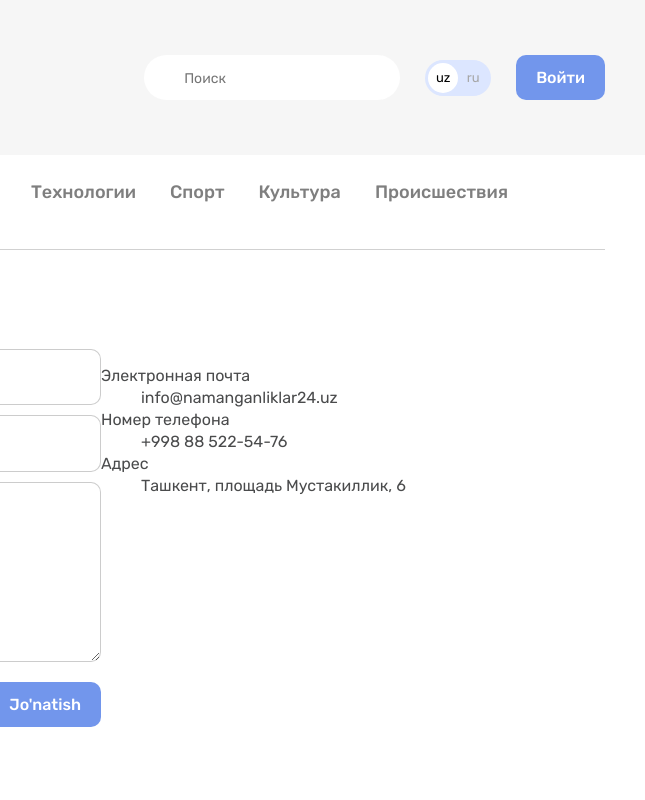
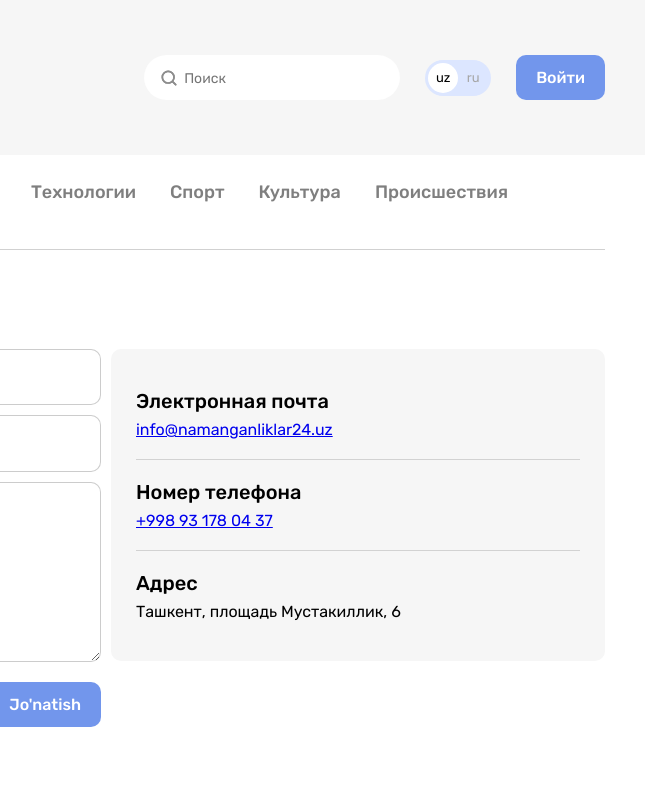
Before and after one commit to musavvir0437/N24-Musavvir, a plain HTML site: page contact.html in a window 1280 px wide. Shown: the top 800 px of the page, 635-1280 px from the left. Drawn offline with Linux system fonts and the light colour scheme.

Commit message:
add bg img

```diff
--- a/contact.html
+++ b/contact.html
@@ -111,11 +111,13 @@
             <dl class="contact-page-definitions-card  definitions-card">
               <div class="definitons-card-item">
                 <dt class="definitons-card-title">Электронная почта</dt>
-                <dd class="definitons-card-value">info@namanganliklar24.uz</dd>
+                <dd class="definitons-card-value"><a
+                    href="./mailto:info@namanganliklar24.uz?subject=n24.uz%20saytidan%20xabar">info@namanganliklar24.uz</a>
+                </dd>
               </div>
               <div class="definitons-card-item">
                 <dt class="definitons-card-title">Номер телефона</dt>
-                <dd class="definitons-card-value">+998 88 522-54-76</dd>
+                <dd class="definitons-card-value"><a href="tel:+998931780437">+998 93 178 04 37</a></dd>
               </div>
               <div class="definitons-card-item">
                 <dt class="definitons-card-title"> Адрес</dt>
--- a/css/style.css
+++ b/css/style.css
@@ -150,11 +150,14 @@ img {
   padding-right: 20px;
   padding-bottom: 13px;
   padding-left: 40px;
-
   border-radius: 60px;
   border: 0;
   font-size: 14px;
   line-height: normal;
+  background-image: url("../img/search.svg");
+  background-repeat: no-repeat;
+  background-size: 20px;
+  background-position: 15px center;
 }
 
 
@@ -345,6 +348,10 @@ img {
   margin: 60px 75px;
   border-radius: 10px;
   background-color: #ffd7ba;
+  background-image: url("../img/bg.jpg");
+  background-repeat: no-repeat;
+  background-size: cover;
+  background-position: center center;
 }
 
 .notification-cta-text {
@@ -538,7 +545,7 @@ img {
 }
 
 .sidebar-news-card-source-time {
-  font-style: 13px;
+  font-size: 13px;
   line-height: normal;
   color: #5e5f61;
 
@@ -724,15 +731,35 @@ img {
 }
 
 /* DEFINITIONS-CARD */
-.contact-page-definitions-card {}
+.definitions-card {
+  padding: 20px 25px;
+  margin: 0;
+  border-radius: 10px;
+  background-color: #f6f6f6;
+  color: #000;
+}
 
-.definitions-card {}
+.definitons-card-item {
+  padding-top: 20px;
+  padding-bottom: 20px;
+}
 
-.definitons-card-item {}
+.definitons-card-item:not(:last-child) {
+  border-bottom: 1px solid #d2d2d2;
+}
 
-.definitons-card-title {}
+.definitons-card-title {
+  margin-bottom: 7px;
+  font-size: 20px;
+  line-height: 24px;
+  font-weight: 500;
+}
 
-.definitons-card-value {}
+.definitons-card-value {
+  margin: 0;
+  font-size: 16px;
+  line-height: 19px;
+}
 
 /* CONTACT-PAGE */
 
@@ -759,3 +786,21 @@ img {
   align-self: flex-end;
   margin-top: 20px;
 }
+
+.contact-page-info {
+  width: 494px;
+  margin-left: 10px;
+}
+
+
+/* retina bgs */
+@media only screen and (-webkit-min-device-pixel-ratio: 2),
+only screen and (min--moz-device-pixel-ratio: 2),
+only screen and (-o-min-device-pixel-ratio: 2/1),
+only screen and (min-device-pixel-ratio: 2),
+only screen and (min-resolution: 192dpi),
+only screen and (min-resolution: 2dppx) {
+  .notification-cta {
+    background-image: url("../img/bg@2x.jpg");
+  }
+}
```
Also changed, not shown: img/bg.jpg (added), img/bg@2x.jpg (added), img/search.svg (added).
